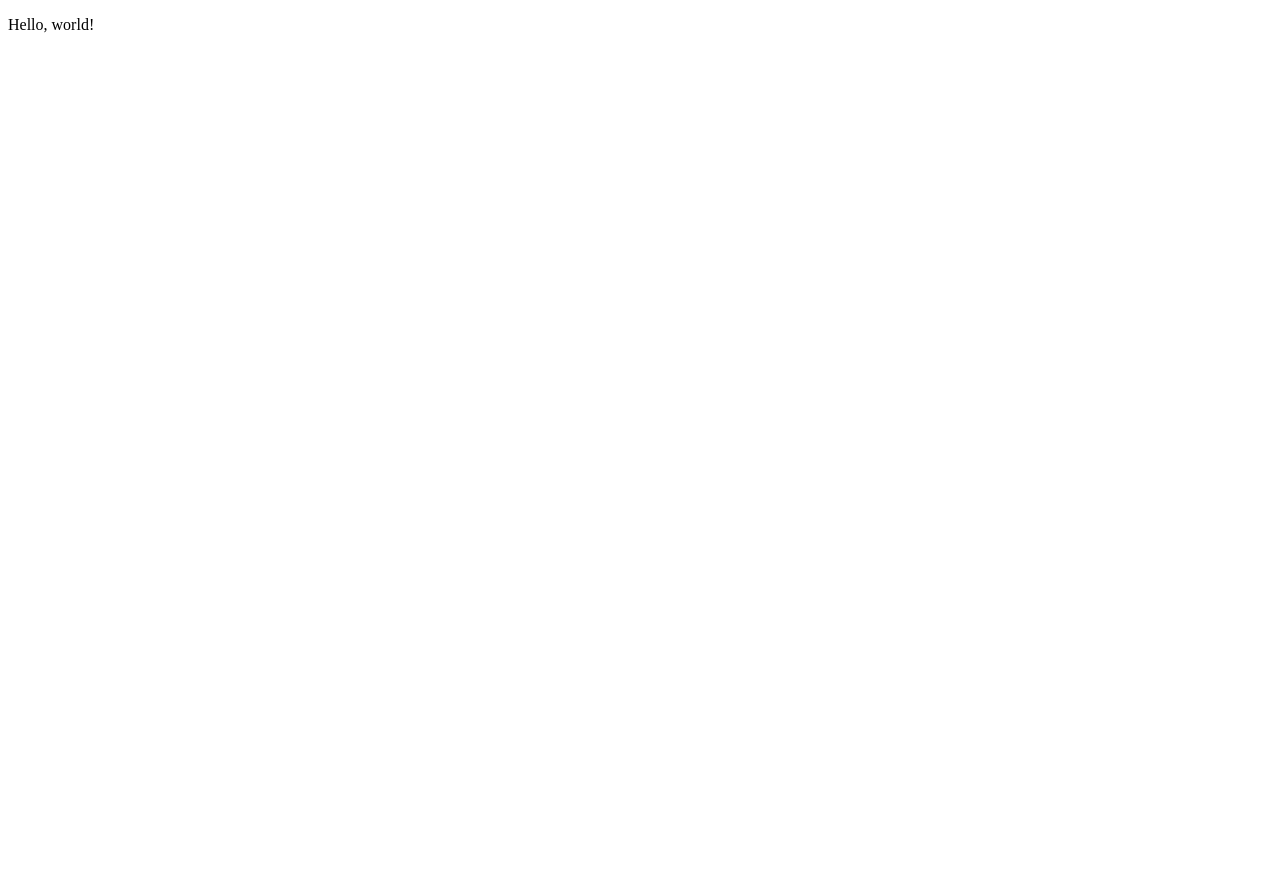
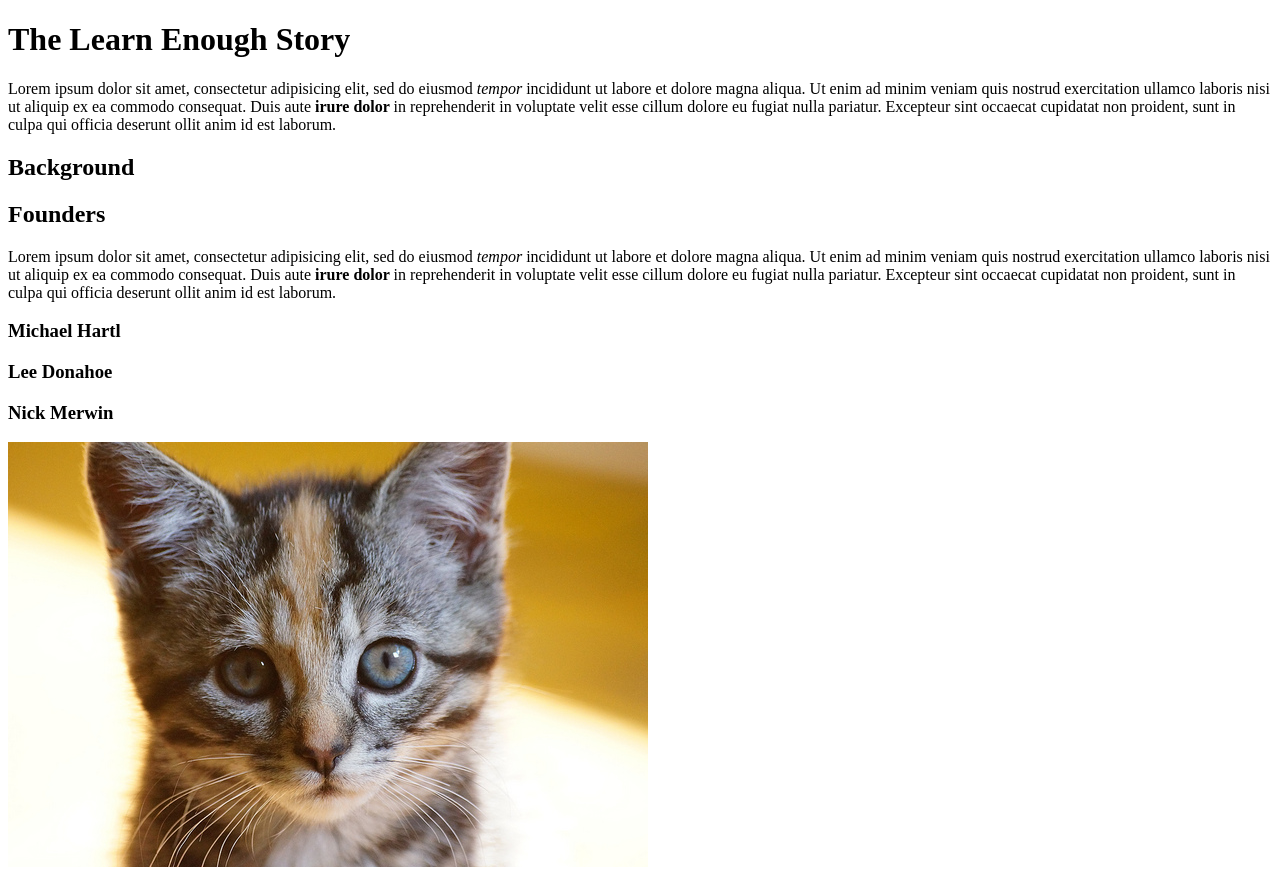
Before and after one commit to JoshuaPP/sample_website, a plain HTML site: page index.html in a window 1280 px wide. Before the commit the page ends 800 px from the top, so only its background shows below. Drawn offline with Linux system fonts and the light colour scheme.

Commit message:
Add content and some images

```diff
--- a/index.html
+++ b/index.html
@@ -1,10 +1,35 @@
 <!DOCTYPE html>
 <html>
   <head>
-    <title>Page Title</title>
+    <title>Learn Enough to Be Dangerous</title>
     <meta charset="utf-8">
   </head>
   <body>
-    <p>Hello, world!</p>
+    <h1>The Learn Enough Story</h1>
+      <p>
+        Lorem ipsum dolor sit amet, consectetur adipisicing elit, sed do eiusmod
+      <em>tempor</em> incididunt ut labore et dolore magna aliqua. Ut enim ad minim
+        veniam quis nostrud exercitation ullamco laboris nisi ut aliquip ex ea
+        commodo consequat. Duis aute <strong>irure dolor </strong>in reprehenderit in voluptate
+        velit esse cillum dolore eu fugiat nulla pariatur. Excepteur sint
+        occaecat cupidatat non proident, sunt in culpa qui officia deserunt
+        ollit anim id est laborum.
+      </p>
+    <h2>Background</h2>
+    <h2>Founders</h2>
+      <p>
+        Lorem ipsum dolor sit amet, consectetur adipisicing elit, sed do eiusmod
+      <em>tempor</em> incididunt ut labore et dolore magna aliqua. Ut enim ad minim
+        veniam quis nostrud exercitation ullamco laboris nisi ut aliquip ex ea
+        commodo consequat. Duis aute <strong>irure dolor </strong>in reprehenderit in voluptate
+        velit esse cillum dolore eu fugiat nulla pariatur. Excepteur sint
+        occaecat cupidatat non proident, sunt in culpa qui officia deserunt
+        ollit anim id est laborum.
+      </p>
+    <h3>Michael Hartl</h3>
+    <h3>Lee Donahoe</h3>
+    <h3>Nick Merwin</h3>
+
+    <img src="images/kitten.jpg" alt="An Adorable kitten">
   </body>
 </html>
```
Also changed, not shown: images/kitten.jpg (added).
